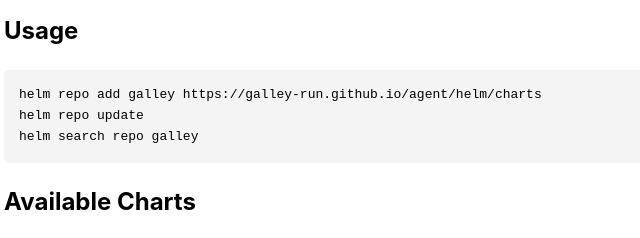
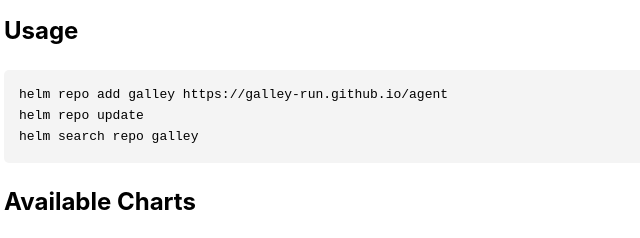
Before and after one commit to galley-run/agent, a plain HTML site: page docs/index.html in a window 1280 px wide. Shown: the part 152-390 px from the top of the page, 186-826 px from the left. Drawn offline with Linux system fonts and the light colour scheme.

Commit message:
fix: Helm Release

```diff
--- a/docs/index.html
+++ b/docs/index.html
@@ -37,7 +37,7 @@
     <h1>Galley Helm Charts Repository</h1>
 
     <h2>Usage</h2>
-    <pre>helm repo add galley https://galley-run.github.io/agent/helm/charts
+    <pre>helm repo add galley https://galley-run.github.io/agent
 helm repo update
 helm search repo galley</pre>
 
```
Also changed, not shown: 4 other files.
